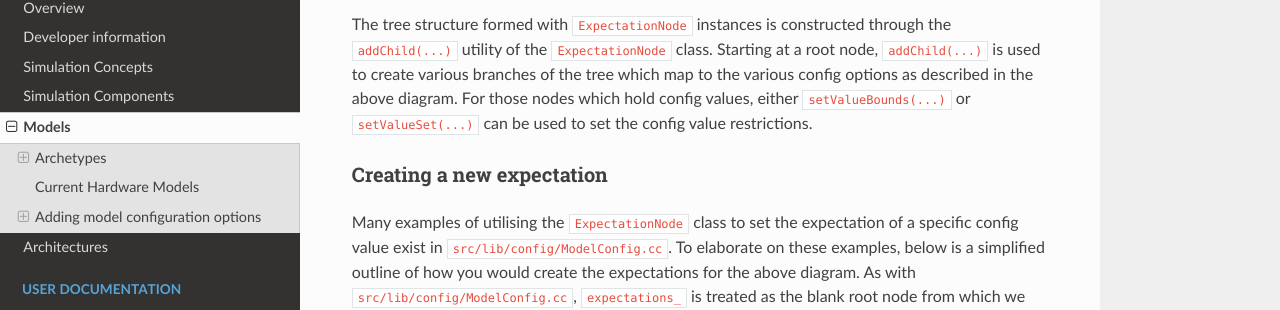
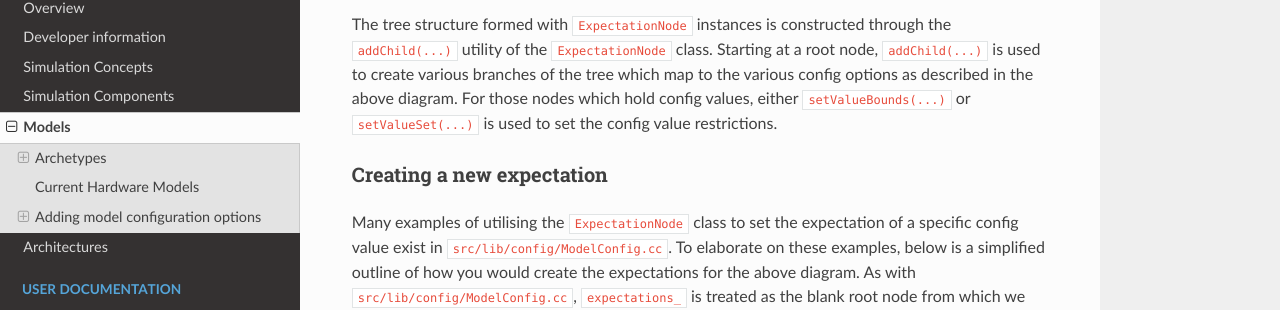
Before and after one commit to UoB-HPC/SimEng, a Sphinx documentation site: the page built from docs/sphinx/developer/models/index.rst, in a window 1280 px wide and 900 px high, scrolled down 2390 px. Shown: the part 144-454 px from the top of the window. Built offline with Sphinx 7.4.7 and the Read the Docs theme 2.0.0, drawn with Linux system fonts in a browser that asks for light colours; pages that are not in the unit, such as notebooks, are missing from menus.

Commit message:
Corrected grammatical error

```diff
--- a/docs/sphinx/developer/models/index.rst
+++ b/docs/sphinx/developer/models/index.rst
@@ -82,7 +82,7 @@ The ``ExpectationNode`` tree structure would be:
   :width: 350
   :alt: ExpectationNode structure example
 
-The tree structure formed with ``ExpectationNode`` instances is constructed through the ``addChild(...)`` utility of the ``ExpectationNode`` class. Starting at a root node, ``addChild(...)`` is used to create various branches of the tree which map to the various config options as described in the above diagram. For those nodes which hold config values, either ``setValueBounds(...)`` or ``setValueSet(...)`` can be used to set the config value restrictions.
+The tree structure formed with ``ExpectationNode`` instances is constructed through the ``addChild(...)`` utility of the ``ExpectationNode`` class. Starting at a root node, ``addChild(...)`` is used to create various branches of the tree which map to the various config options as described in the above diagram. For those nodes which hold config values, either ``setValueBounds(...)`` or ``setValueSet(...)`` is used to set the config value restrictions.
 
 Creating a new expectation
 **************************
```
